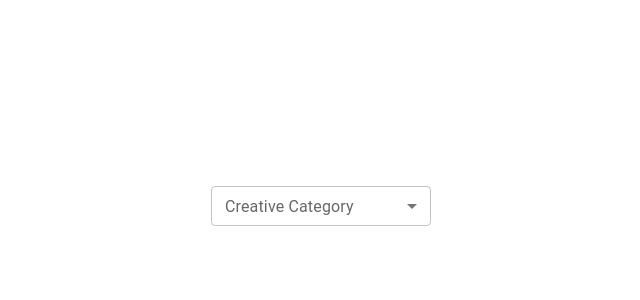
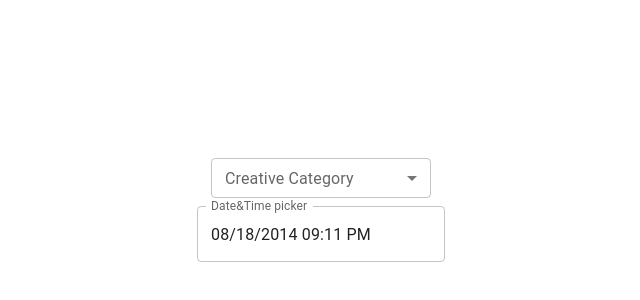
Before and after one commit to veerbal1/creative-processing, a Next.js app: page / in a window 1280 px wide. Shown: the part 194-494 px from the top of the page, without its empty margins (319-959 px from the left). Built offline with nearby package versions, Linux system fonts and the light colour scheme.

Commit message:
Created skeleton of date-time picker

```diff
--- a/components/App.js
+++ b/components/App.js
@@ -1,5 +1,6 @@
 import { Collapse, Container } from '@mui/material';
 import React from 'react';
+import DateTimeSelector from './DateTimeSelector';
 import DropZone from './DropZone';
 import TypeSelector from './TypeSelector';
 
@@ -22,6 +23,7 @@ const App = () => {
       }}
     >
       <TypeSelector state={type} handleChange={setType} list={creativeTypes} />
+      <DateTimeSelector />
       <Collapse in={type !== ''}>
         <DropZone handleDrop={() => null} />
       </Collapse>
--- /dev/null
+++ b/components/DateTimeSelector.js
@@ -0,0 +1,28 @@
+import React from 'react';
+import dayjs from 'dayjs';
+import Stack from '@mui/material/Stack';
+import TextField from '@mui/material/TextField';
+import { LocalizationProvider } from '@mui/x-date-pickers/LocalizationProvider';
+import { AdapterDayjs } from '@mui/x-date-pickers/AdapterDayjs';
+import { DateTimePicker } from '@mui/x-date-pickers/DateTimePicker';
+
+export default function MaterialUIPickers() {
+  const [value, setValue] = React.useState(dayjs('2014-08-18T21:11:54'));
+
+  const handleChange = (newValue) => {
+    setValue(newValue);
+  };
+
+  return (
+    <LocalizationProvider dateAdapter={AdapterDayjs}>
+      <Stack spacing={3}>
+        <DateTimePicker
+          label="Date&Time picker"
+          value={value}
+          onChange={handleChange}
+          renderInput={(params) => <TextField {...params} />}
+        />
+      </Stack>
+    </LocalizationProvider>
+  );
+}
--- a/package.json
+++ b/package.json
@@ -16,7 +16,10 @@
     "next": "13.0.3",
     "react": "18.2.0",
     "react-dom": "18.2.0",
-    "react-dropzone": "^14.2.3"
+    "react-dropzone": "^14.2.3",
+    "@mui/x-date-pickers": "^5.0.0",
+    "date-fns": "latest",
+    "dayjs": "latest"
   },
   "devDependencies": {
     "eslint": "8.27.0",
```
Also changed, not shown: 2 other files (tests, documents, lock files or other folders).
